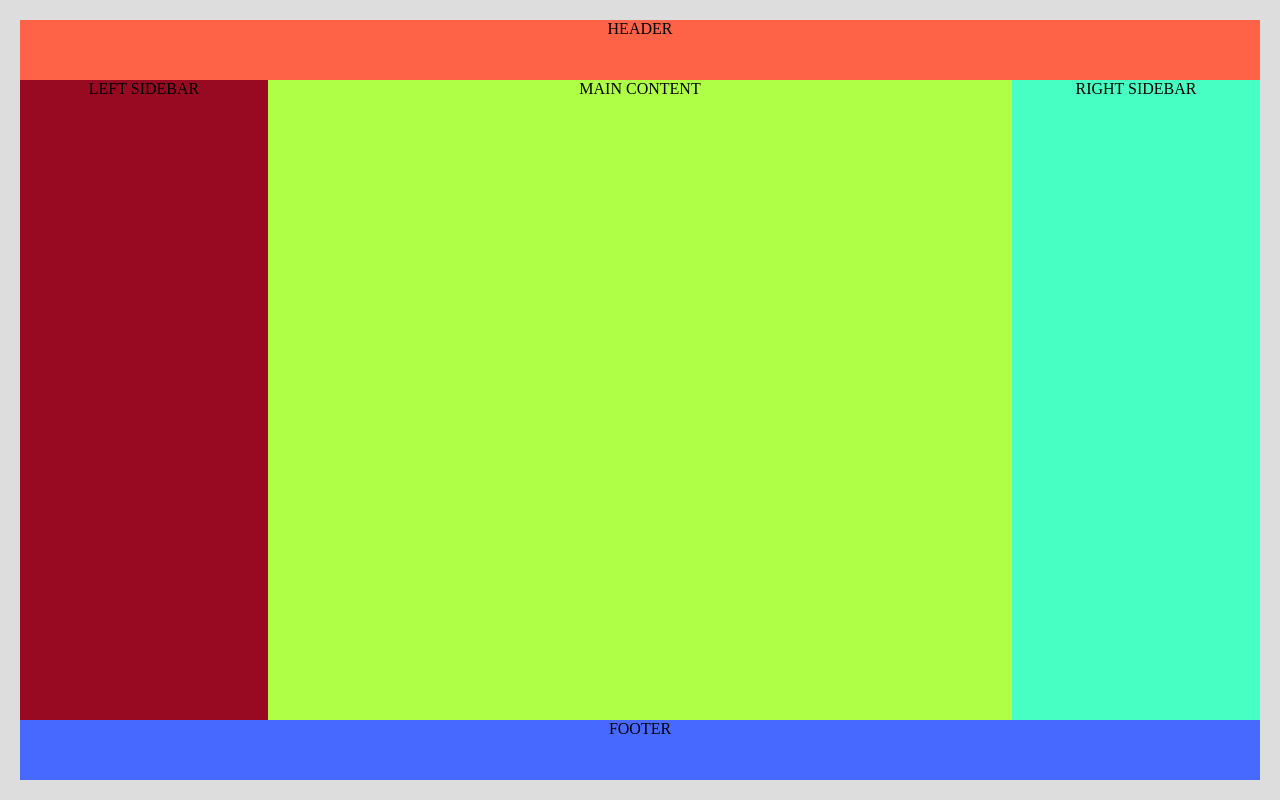
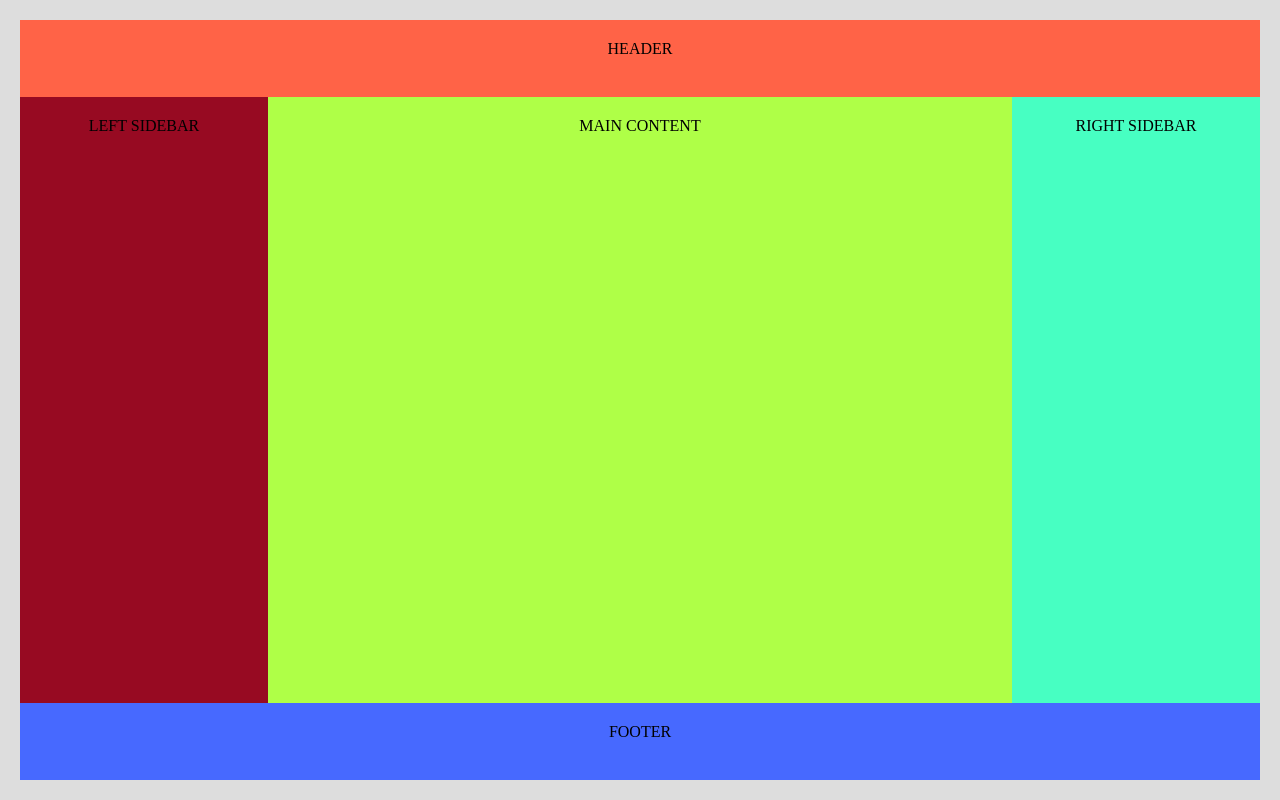
Before and after one commit to shajal-kumer/flexbox-practice, a plain HTML site: page index.html in a window 1280 px wide. Drawn offline with Linux system fonts and the light colour scheme.

Commit message:
responsive implement approch 2

```diff
--- a/base.css
+++ b/base.css
@@ -10,3 +10,25 @@ body {
 	text-align: center;
 	text-transform: uppercase;
 }
+
+header,
+footer,
+main,
+aside {
+	padding: 20px;
+}
+.header {
+	background-color: tomato;
+}
+.left-sidebar {
+	background-color: rgb(151, 10, 34);
+}
+.main-content {
+	background-color: rgb(175, 255, 71);
+}
+.right-sidebar {
+	background-color: rgb(71, 255, 194);
+}
+.footer {
+	background-color: rgb(71, 105, 255);
+}
--- a/index.html
+++ b/index.html
@@ -11,13 +11,9 @@
 	<body>
 		<div class="container">
 			<header class="header">Header</header>
-
-			<section class="middle-container">
-				<aside class="left-sidebar">Left sidebar</aside>
-				<main class="main-content">Main Content</main>
-				<aside class="right-sidebar">Right SIdebar</aside>
-			</section>
-
+			<main class="main-content">Main Content</main>
+			<aside class="left-sidebar">Left sidebar</aside>
+			<aside class="right-sidebar">Right SIdebar</aside>
 			<footer class="footer">Footer</footer>
 		</div>
 	</body>
--- a/style.css
+++ b/style.css
@@ -1,50 +1,38 @@
 .container {
 	display: flex;
+	height: calc(100vh - 40px);
 	flex-direction: column;
-	height: calc(100vh - 40px);
 }
 .header {
 	background-color: tomato;
-	min-height: 60px;
-}
-.middle-container {
-	display: flex;
-	flex-direction: column;
-	flex-grow: 1;
-}
-.left-sidebar {
-	background-color: rgb(151, 10, 34);
-	order: 1;
-	min-height: 60px;
 }
 .main-content {
-	background-color: rgb(175, 255, 71);
 	flex-grow: 1;
-}
-.right-sidebar {
-	background-color: rgb(71, 255, 194);
-	order: 1;
-	min-height: 60px;
-}
-.footer {
-	background-color: rgb(71, 105, 255);
-	min-height: 60px;
 }
 
 @media (min-width: 768px) {
-	.middle-container {
-		display: flex;
+	.container {
 		flex-direction: row;
+		flex-wrap: wrap;
+	}
+	.header,
+	.footer {
+		flex-basis: 100%;
 	}
 	.left-sidebar {
-		order: 0;
-		flex-basis: 20%;
+		order: 1;
+		flex: 20%;
+	}
+	.main-content {
+		order: 2;
+		flex: 60%;
+		min-height: calc(100% - 172px);
 	}
 	.right-sidebar {
-		order: 0;
-		flex-basis: 20%;
+		order: 2;
+		flex: 20%;
 	}
-	.main-content {
-		flex-basis: 40%;
+	.footer {
+		order: 2;
 	}
 }
```
